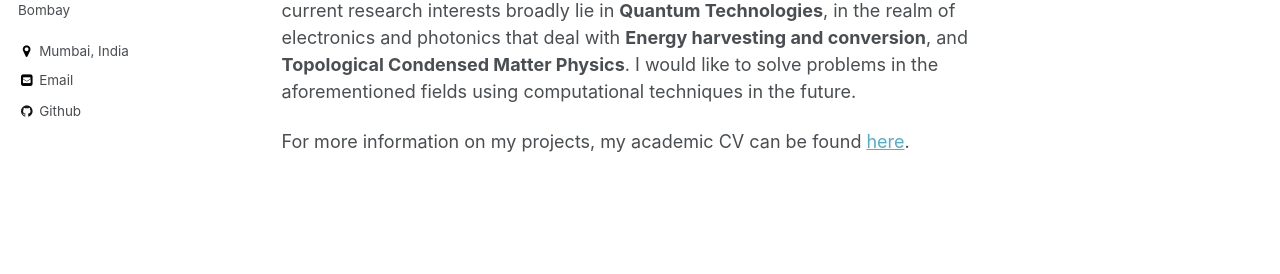
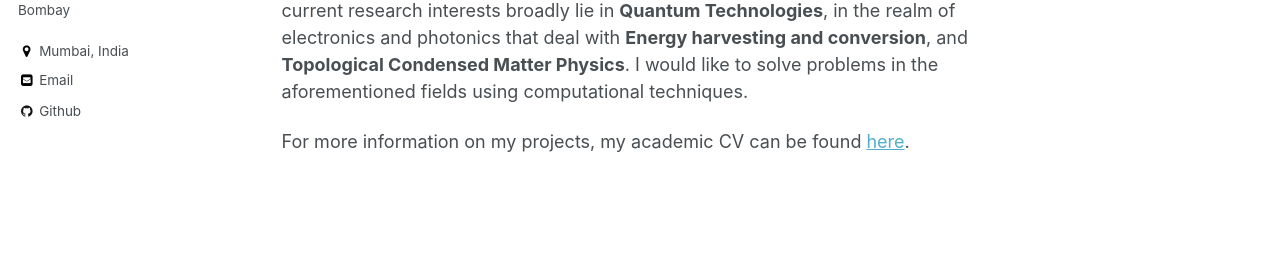
Before and after one commit to arush-gupta/arush-gupta.github.io, a Jekyll site: the page built from _pages/about.md, in a window 1280 px wide. Shown: the part 349-623 px from the top of the page. Built offline with Jekyll 4.4.1, drawn with Linux system fonts in a browser that asks for light colours.

Commit message:
Update about.md

```diff
--- a/_pages/about.md
+++ b/_pages/about.md
@@ -12,7 +12,7 @@ redirect_from:
 I graduated in August 2021, from the interdisciplinary dual degree programme at [IIT Bombay](https://www.iitb.ac.in), with an M.Tech in [Electrical Engineering](https://www.ee.iitb.ac.in/web) (specializing in Microelectronics) and a B.Tech in [Mechanical Engineering](https://www.me.iitb.ac.in).
 
 During my undergraduate research, I have worked on problems related to Majorana Zero Modes in condensed matter systems, and single spin-degenerate quantum transport, and separately, on a problem on modelling heat transfer in nanoscale solid state systems.
-My current research interests broadly lie in **Quantum Technologies**, in the realm of electronics and photonics that deal with **Energy harvesting and conversion**, and **Topological Condensed Matter Physics**. I would like to solve problems in the aforementioned fields using computational techniques in the future.
+My current research interests broadly lie in **Quantum Technologies**, in the realm of electronics and photonics that deal with **Energy harvesting and conversion**, and **Topological Condensed Matter Physics**. I would like to solve problems in the aforementioned fields using computational techniques.
 
 <!---
 My master's thesis was with [Prof. Bhaskaran Muralidharan](http://sharada.ee.iitb.ac.in/~bm/?page_id=85) where we explored the conductance signatures of the Kitaev Chain as a channel and the role of dephasing interactions on the strength of the signatures. During my senior year, I worked with [Prof. Bhaskaran Muralidharan](http://sharada.ee.iitb.ac.in/~bm/?page_id=85) to learning about quantum transport by exploring Coulomb-blockade effects in single channel spin-degenerate systems. I spent my third year summer interning in [Prof. Dipanshu Bansal's group](https://sites.google.com/view/spectroscopy-iitb/home?authuser=0) where I worked on simulating phonon transport in two-dimensional nanoscale systems via Monte Carlo simulations.
```
